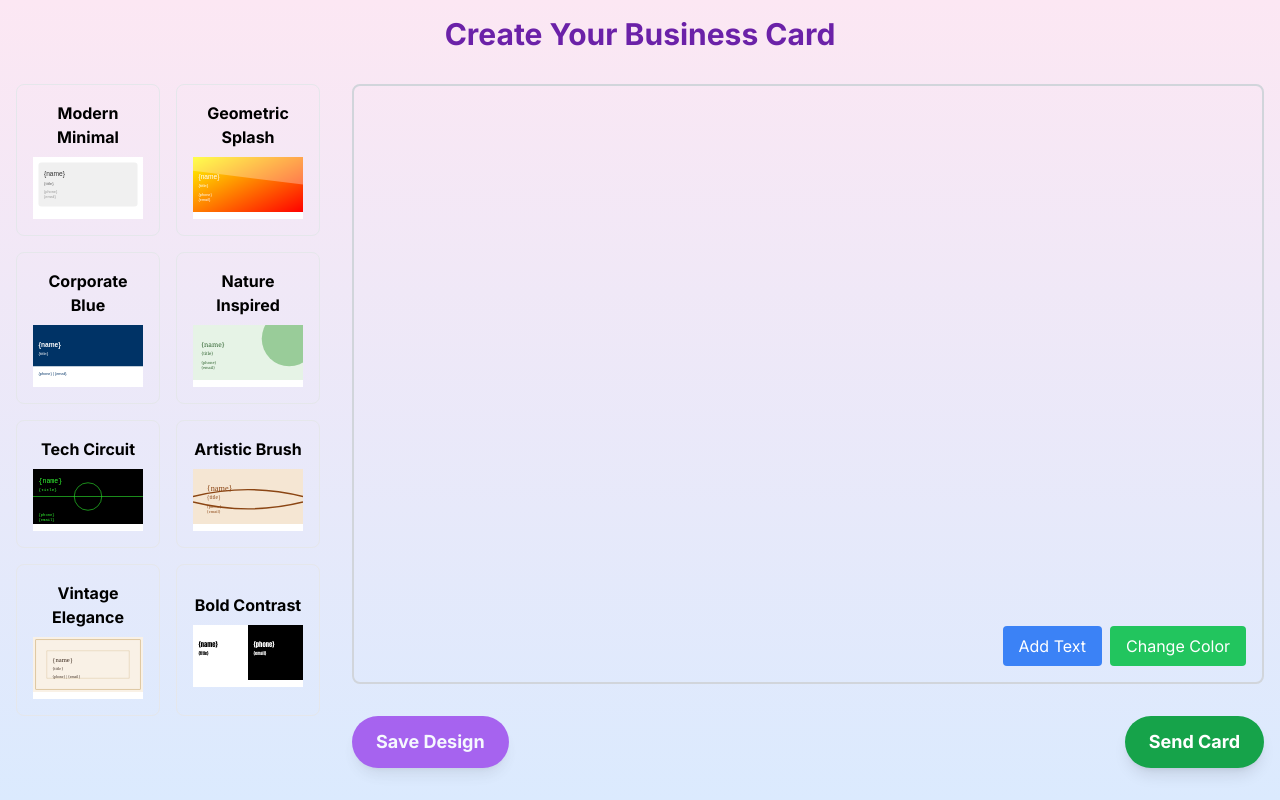
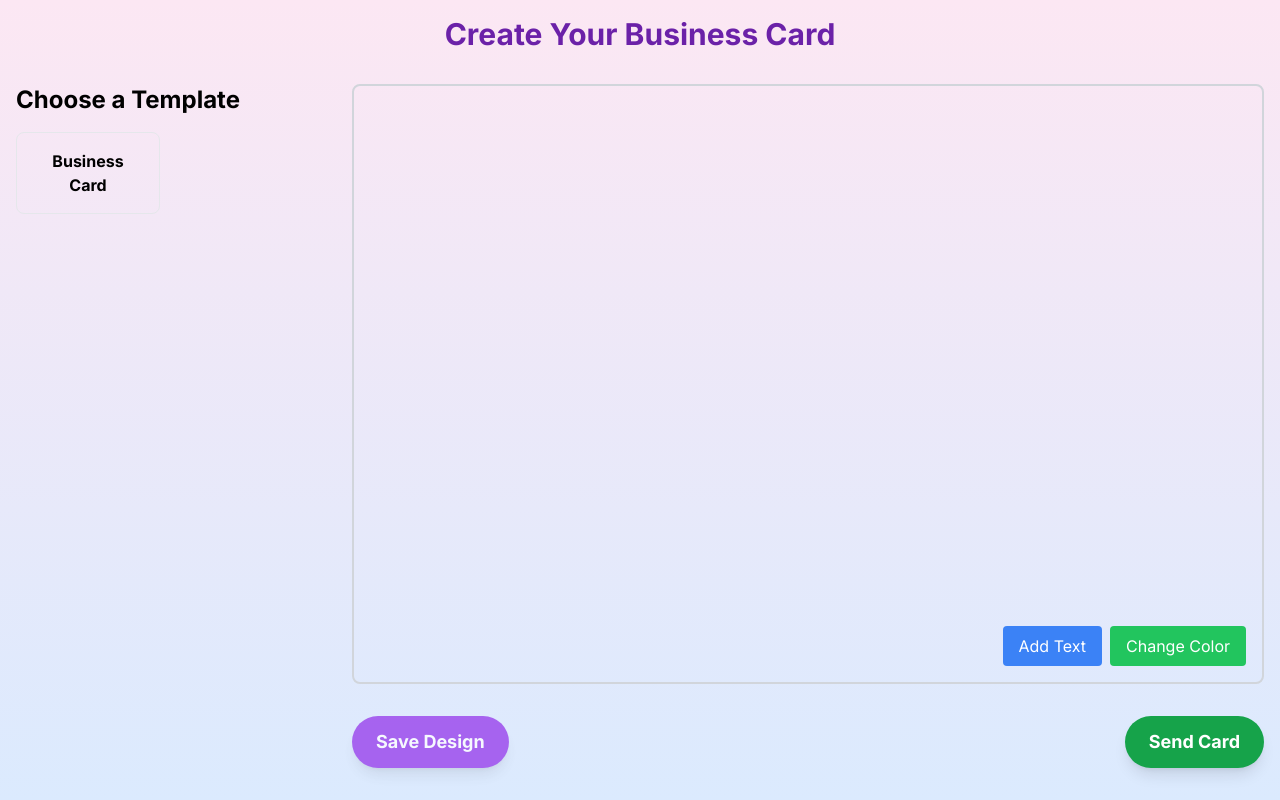
Before and after one commit to Maayan99/greeterer, a Next.js app: page /create in a window 1280 px wide. Built offline with nearby package versions, Linux system fonts and the light colour scheme.

Commit message:
now importing correctly...

```diff
--- a/src/components/LivePreview.tsx
+++ b/src/components/LivePreview.tsx
@@ -1,6 +1,6 @@
 import React, { useState, useEffect, useRef } from 'react';
 import Draggable from 'react-draggable';
-import { CardElement } from '../app/create/page';
+import CardElement from '../app/create/page';
 
 interface LivePreviewProps {
   elements: CardElement[];
--- a/src/components/TemplateSelection.tsx
+++ b/src/components/TemplateSelection.tsx
@@ -1,26 +1,40 @@
 import React from 'react';
-import { CardTemplate } from '../types/cardTypes';
-import { businessCardTemplates } from '../data/businessCardTemplates';
+import { CardTemplate } from '../app/create/page';
 
 interface TemplateSelectionProps {
   onSelectTemplate: (template: CardTemplate) => void;
 }
 
+const templates: CardTemplate[] = [
+  {
+    id: 'template1',
+    name: 'Business Card',
+    elements: [
+      { id: 'name', type: 'text', content: 'Your Name', x: 10, y: 10, width: 200, height: 30, fontSize: 18, color: '#000000' },
+      { id: 'title', type: 'text', content: 'Your Title', x: 10, y: 50, width: 200, height: 20, fontSize: 14, color: '#666666' },
+      { id: 'phone', type: 'text', content: 'Phone: (123) 456-7890', x: 10, y: 80, width: 200, height: 20, fontSize: 12, color: '#333333' },
+      { id: 'email', type: 'text', content: 'email@example.com', x: 10, y: 110, width: 200, height: 20, fontSize: 12, color: '#333333' },
+    ],
+  },
+  // Add more templates here
+];
+
 const TemplateSelection: React.FC<TemplateSelectionProps> = ({ onSelectTemplate }) => {
   return (
+    <div>
+      <h2 className="text-2xl font-bold mb-4">Choose a Template</h2>
       <div className="grid grid-cols-2 gap-4">
-      {businessCardTemplates.map((template) => (
+        {templates.map((template) => (
           <button
             key={template.id}
             className="p-4 border rounded-lg hover:bg-gray-100 transition-colors duration-200"
             onClick={() => onSelectTemplate(template)}
           >
-          <h3 className="font-bold mb-2">{template.name}</h3>
-          <div className="w-full aspect-video bg-white">
-            <div dangerouslySetInnerHTML={{ __html: template.svg }} />
-          </div>
+            <h3 className="font-bold">{template.name}</h3>
+            {/* Add a preview of the template here */}
           </button>
         ))}
+      </div>
     </div>
   );
 };
```
Lines whose indentation alone changed are shown as unchanged.
